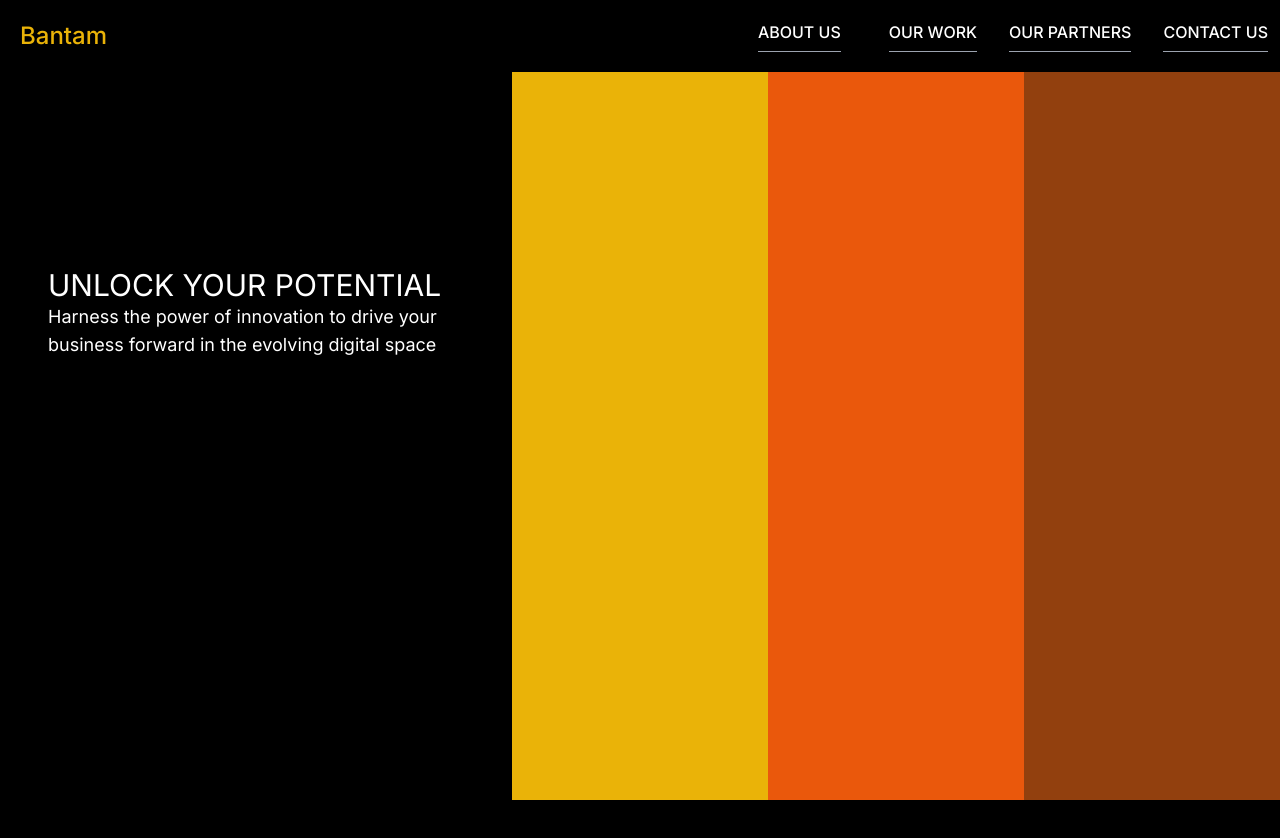
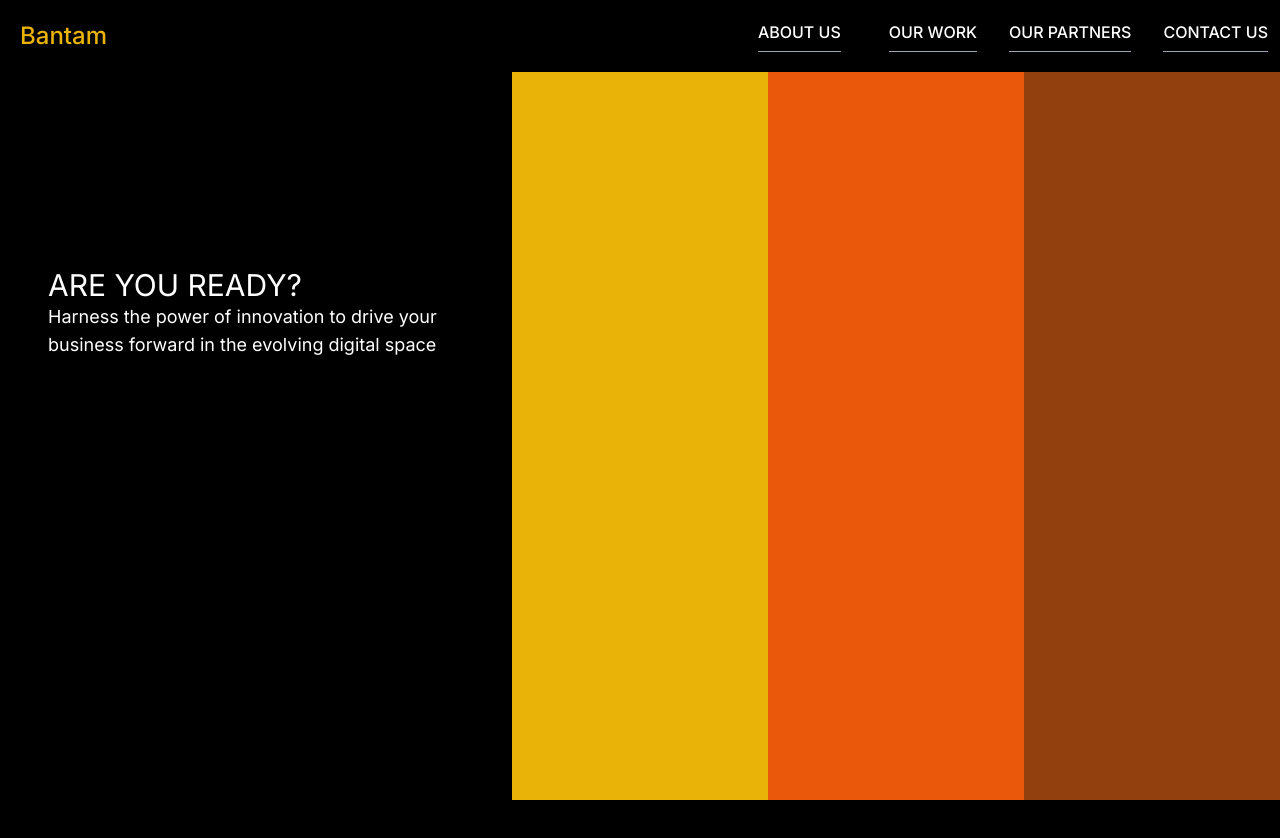
Before and after one commit to haewook-lee/company-site, a Next.js app: page / in a window 1280 px wide. Shown: the top 838 px of the page. Built offline with nearby package versions, Linux system fonts and the light colour scheme.

Commit message:
fix imagegrid display bug

```diff
--- a/components/HeroBanner.tsx
+++ b/components/HeroBanner.tsx
@@ -17,7 +17,7 @@ export default function HeroBanner() {
         <div className="float-left bg-black w-2/5 h-full z-20">
           <div className="h-1/5 md:h-1/3 lg:2/5"></div>
           <div className="px-3 md:px-6 lg:px-12 heroText">
-            <div className="uppercase text-3xl">Unlock Your Potential</div>
+            <div className="uppercase text-3xl">Are You Ready?</div>
             <div className="text-lg">
               Harness the power of innovation to drive your business forward in
               the evolving digital space
--- a/components/ImageGrid.tsx
+++ b/components/ImageGrid.tsx
@@ -33,16 +33,18 @@ const imgItems: ImgItems[] = [
 
 export default function ImageGrid() {
   const { ref, inView, entry } = useInView({
-    threshold: 0.4,
+    threshold: 0.3,
     // triggerOnce: true,
   })
 
   return (
-    <div className="block m-auto bg-black min-h-screen w-screen lg:max-w-5xl pt-32 my-36">
+    <div
+      ref={ref}
+      className="block m-auto bg-black min-h-screen w-screen lg:max-w-5xl pt-32 my-36"
+    >
       {imgItems.map((item: any, index: number) => {
         return (
           <div
-            ref={ref}
             key={index}
             className={`${
               inView ? "imgGrid opacity-1" : "opacity-0"
```
